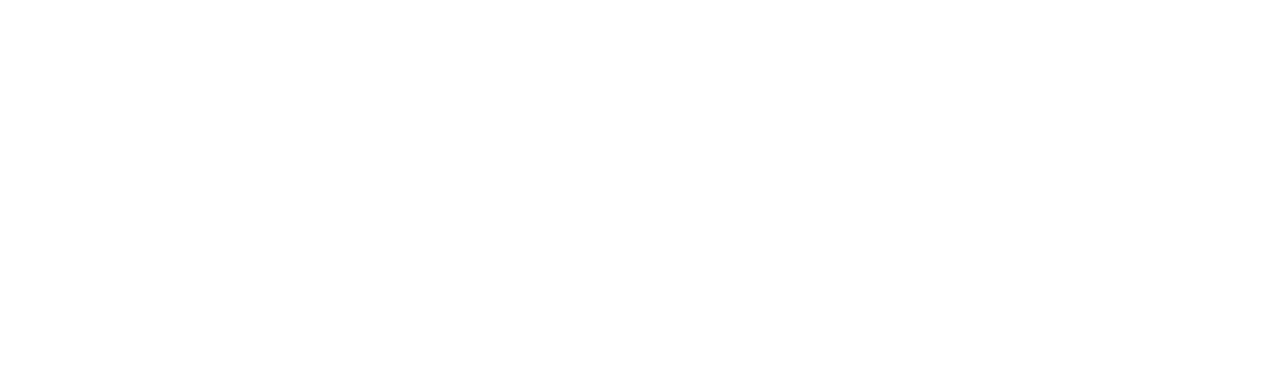
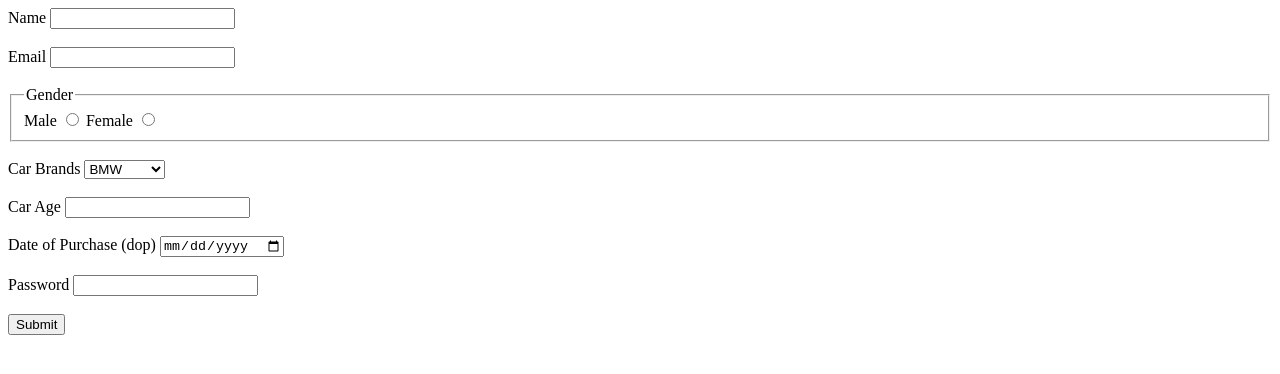
Before and after one commit to acciojob/car-insurance-form-hamuzah, a website: page main.html in a window 1280 px wide. Drawn offline with Linux system fonts and the light colour scheme.

Commit message:
created a submission

```diff
--- a/main.html
+++ b/main.html
@@ -7,6 +7,61 @@
 </head>
 
 <body>
+
+   <form method="post">
+        <div>
+        <label for="name">Name</label>
+        <input type="text" id="name" name="name" required>
+		</div>
+         <br>
+	     <div>
+        <label for="email">Email</label>
+        <input type="email" id="email" name="email" required>
+	     </div>
+	   <br>
+    <div>
+        <fieldset>
+            <legend>Gender</legend>
+            <label for="male">Male</label>
+            <input type="radio" id="male" name="gender" value="male" required>
+            <label for="female">Female</label>
+            <input type="radio" id="female" name="gender" value="female" required>
+        </fieldset>
+     </div>
+	   <br>
+    <div>
+        <label for="cars">Car Brands</label>
+        <select id="cars" name="cars">
+            <option value="BMW">BMW</option>
+            <option value="Audi">Audi</option>
+            <option value="Mercedez">Mercedez</option>
+        </select>
+    </div>
+	   <br>
+    <div>
+        <label for="carage">Car Age</label>
+        <input type="number" id="carage" name="carage" required>
+    </div>
+	   <br>
+    <div>
+        <label for="dop">Date of Purchase (dop)</label>
+        <input type="date" id="dop" name="dop" required>
+    </div>
+	   <br>
+    <div>
+        <label for="password">Password</label>
+        <input type="password" id="password" name="password" required>
+    </div>
+	   <br>
+    <div>
+        <button type="submit">Submit</button>
+    </div>
+</form>
+
+
+
+
+
 	<!-- the entire body must be written by student -->
     <script type="text/javascript" src="./script.js">
 </script>
```
